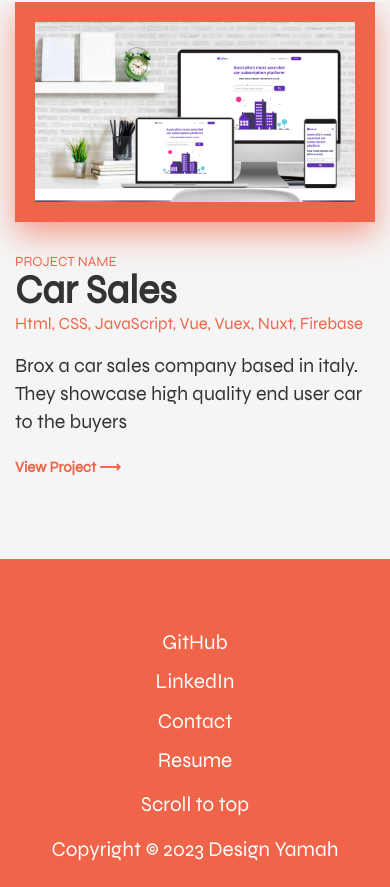
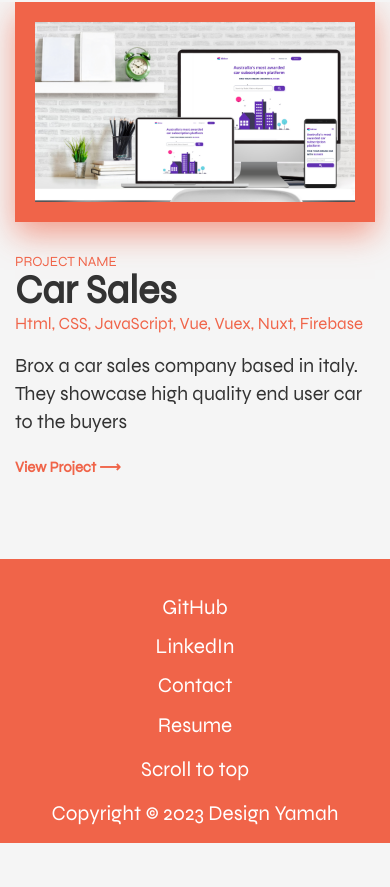
Before and after one commit to designyamah/designyamahport, a plain HTML site: page index.html in a window 390 px wide. Shown: the part 3282-4169 px from the top of the page. After the commit the page ends 4125 px from the top, so only its background shows below. Drawn offline with nearby package versions, Linux system fonts and the light colour scheme.

Commit message:
footer dsign  for mobile

```diff
--- a/responsive.css
+++ b/responsive.css
@@ -145,8 +145,13 @@ section.projects {
     align-items: center;
 }
 
+footer{
+    padding: 15px 0;
+}
+
 .footer__row {
     gap: 15px;
+    margin-top: -27px;
 }
 
 
```
